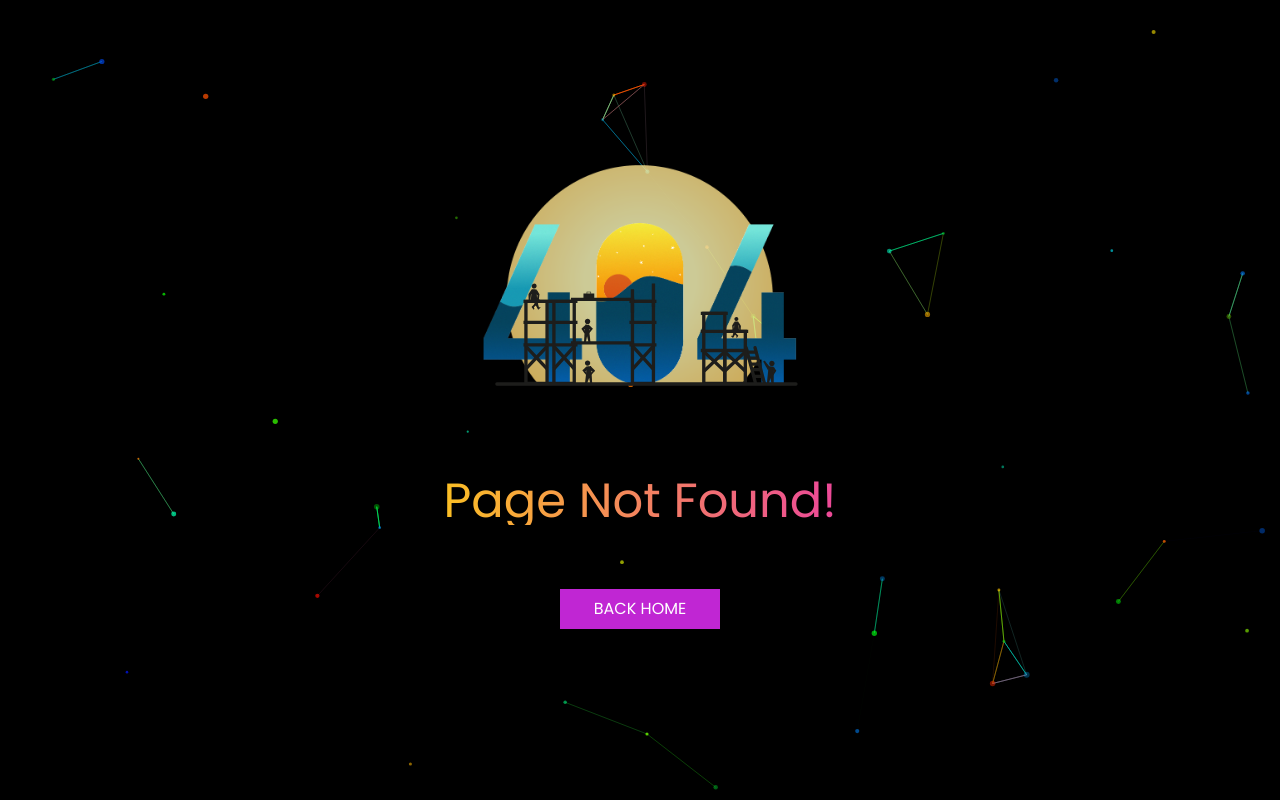
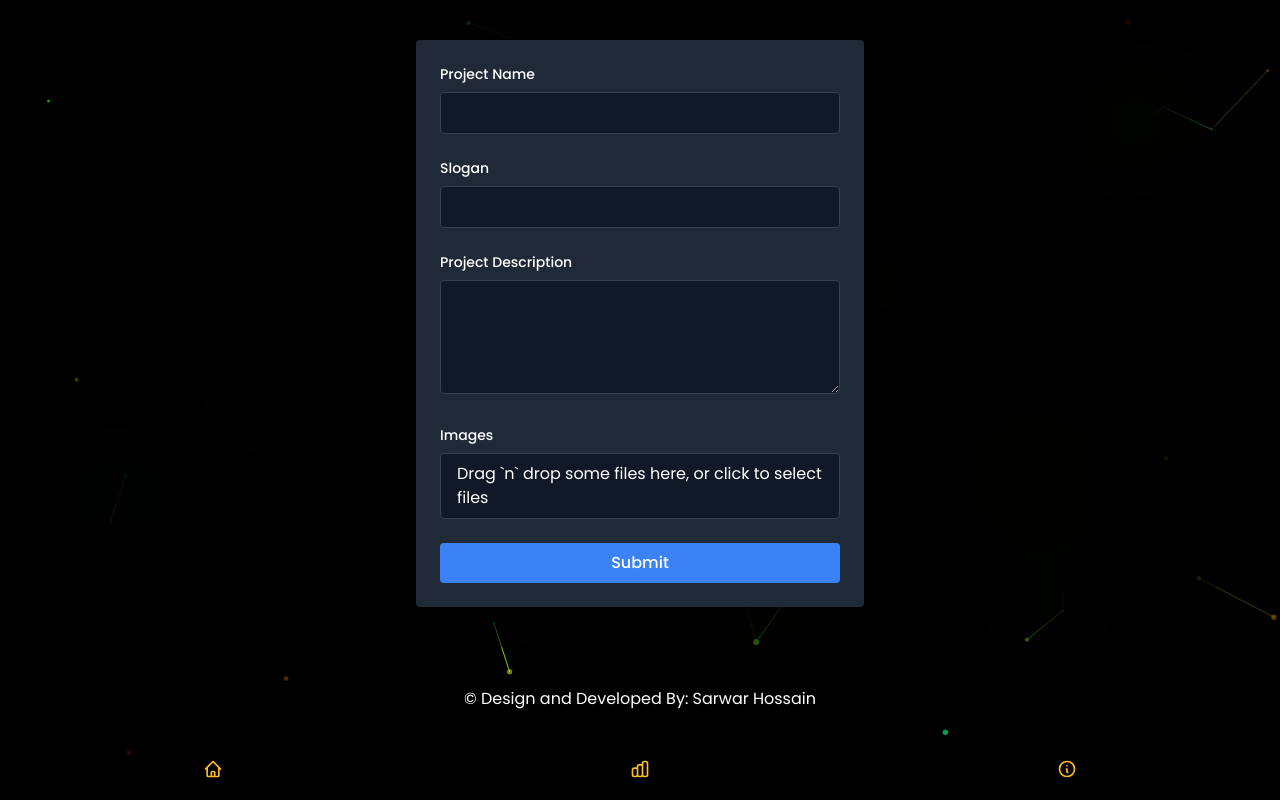
Before and after one commit to Sarwarhridoy4/portfolio-sarwar-hossain, a React (Vite) app: page /add-project in a window 1280 px wide. Before the commit this address had no page. Built offline with nearby package versions, Linux system fonts and the light colour scheme.

Commit message:
form for add project done

```diff
--- a/package.json
+++ b/package.json
@@ -18,7 +18,9 @@
     "react": "^18.2.0",
     "react-awesome-reveal": "^4.2.5",
     "react-dom": "^18.2.0",
+    "react-dropzone": "^14.2.3",
     "react-fast-marquee": "^1.6.0",
+    "react-hook-form": "^7.45.2",
     "react-particles": "^2.10.1",
     "react-router-dom": "^6.14.1",
     "react-type-animation": "^3.1.0",
--- /dev/null
+++ b/src/Pages/AddProject/AddProject.jsx
@@ -0,0 +1,169 @@
+import axios from "axios";
+import { useDropzone } from "react-dropzone";
+import { useForm, Controller } from "react-hook-form";
+
+const AddProject = () => {
+  const {
+    handleSubmit,
+    control,
+    setValue,
+    reset,
+    formState: { errors },
+  } = useForm();
+
+  const { getRootProps, getInputProps, isDragActive, acceptedFiles } =
+    useDropzone({
+      onDrop: (acceptedFiles) => {
+        // When files are dropped, set the value for 'images' field using react-hook-form setValue
+        setValue("images", acceptedFiles);
+      },
+      accept: "image/*", // Accept only image files
+      multiple: true, // Allow multiple image uploads
+    });
+
+    const onSubmit = async (data) => {
+        try {
+            const formData = new FormData();
+            formData.append('projectName', data.projectName);
+            formData.append('slogan', data.slogan);
+            formData.append('projectDescription', data.projectDescription);
+            data.images.forEach((image) => formData.append('images', image));
+
+            const response = await axios.post('https://portfolio-server-sarwarhridoy4.vercel.app/upload-project', formData, {
+              headers: {
+                'Content-Type': 'multipart/form-data',
+              },
+            });
+
+            console.log(response.data);
+          } catch (error) {
+            console.error('Error submitting form:', error);
+          }
+    // console.log(data);
+    reset();
+    // Handle form submission logic here
+  };
+  return (
+    <div className='backdrop-blur-2xl bg-transparent py-10'>
+      <form
+        onSubmit={handleSubmit(onSubmit)}
+        className='max-w-md mx-auto p-6 bg-gray-800 rounded shadow-md'
+      >
+        <div className='mb-6'>
+          <label
+            htmlFor='projectName'
+            className='text-white text-sm font-medium mb-2 block'
+          >
+            Project Name
+          </label>
+          <Controller
+            name='projectName'
+            control={control}
+            defaultValue=''
+            rules={{ required: "Project Name is required" }}
+            render={({ field, fieldState }) => (
+              <input
+                {...field}
+                type='text'
+                className={`w-full px-4 py-2 rounded border ${
+                  fieldState.invalid ? "border-red-500" : "border-gray-700"
+                } focus:outline-none focus:border-blue-500 bg-gray-900 text-white`}
+              />
+            )}
+          />
+          <p className='text-red-500 text-xs mt-1'>
+            {errors.projectName?.message}
+          </p>
+        </div>
+
+        <div className='mb-6'>
+          <label
+            htmlFor='slogan'
+            className='text-white text-sm font-medium mb-2 block'
+          >
+            Slogan
+          </label>
+          <Controller
+            name='slogan'
+            control={control}
+            defaultValue=''
+            rules={{ required: "Slogan is required" }}
+            render={({ field, fieldState }) => (
+              <input
+                {...field}
+                type='text'
+                className={`w-full px-4 py-2 rounded border ${
+                  fieldState.invalid ? "border-red-500" : "border-gray-700"
+                } focus:outline-none focus:border-blue-500 bg-gray-900 text-white`}
+              />
+            )}
+          />
+          <p className='text-red-500 text-xs mt-1'>{errors.slogan?.message}</p>
+        </div>
+
+        <div className='mb-6'>
+          <label
+            htmlFor='projectDescription'
+            className='text-white text-sm font-medium mb-2 block'
+          >
+            Project Description
+          </label>
+          <Controller
+            name='projectDescription'
+            control={control}
+            defaultValue=''
+            rules={{ required: "Project Description is required" }}
+            render={({ field, fieldState }) => (
+              <textarea
+                {...field}
+                rows='4'
+                className={`w-full px-4 py-2 rounded border ${
+                  fieldState.invalid ? "border-red-500" : "border-gray-700"
+                } focus:outline-none focus:border-blue-500 bg-gray-900 text-white`}
+              />
+            )}
+          />
+          <p className='text-red-500 text-xs mt-1'>
+            {errors.projectDescription?.message}
+          </p>
+        </div>
+
+        {/* Multiple Image Input using react-dropzone */}
+        <div className='mb-6'>
+          <label
+            htmlFor='images'
+            className='text-white text-sm font-medium mb-2 block'
+          >
+            Images
+          </label>
+          <div
+            {...getRootProps()}
+            className={`w-full px-4 py-2 rounded border ${
+              isDragActive ? "border-blue-500" : "border-gray-700"
+            } focus:outline-none focus:border-blue-500 bg-gray-900 text-white`}
+          >
+            <input {...getInputProps()} />
+            {acceptedFiles.length > 0 ? (
+              <ul className='mt-2'>
+                {acceptedFiles.map((file) => (
+                  <li key={file.name}>{file.name}</li>
+                ))}
+              </ul>
+            ) : (
+              <p>Drag `n` drop some files here, or click to select files</p>
+            )}
+          </div>
+        </div>
+
+        <button
+          type='submit'
+          className='w-full bg-blue-500 hover:bg-blue-600 text-white font-medium py-2 px-4 rounded focus:outline-none'
+        >
+          Submit
+        </button>
+      </form>
+    </div>
+  );
+};
+
+export default AddProject;
--- a/src/Router/routes.jsx
+++ b/src/Router/routes.jsx
@@ -6,6 +6,7 @@ import Home from "../Pages/Home/Home";
 import About from "../Pages/About/About";
 import Contact from "../Pages/Contact/Contact";
 import UnderConsrtuction from "../components/UnderConstuction/UnderConsrtuction";
+import AddProject from "../Pages/AddProject/AddProject";
 
 const router = createBrowserRouter([
   {
@@ -28,7 +29,10 @@ const router = createBrowserRouter([
       {
         path: "/about",
         element: <About />,
-      },
+      }, {
+        path: '/add-project',
+        element:<AddProject/>
+      }
     ],
   },
 ]);
```
Also changed, not shown: 1 other file (tests, documents, lock files or other folders).
